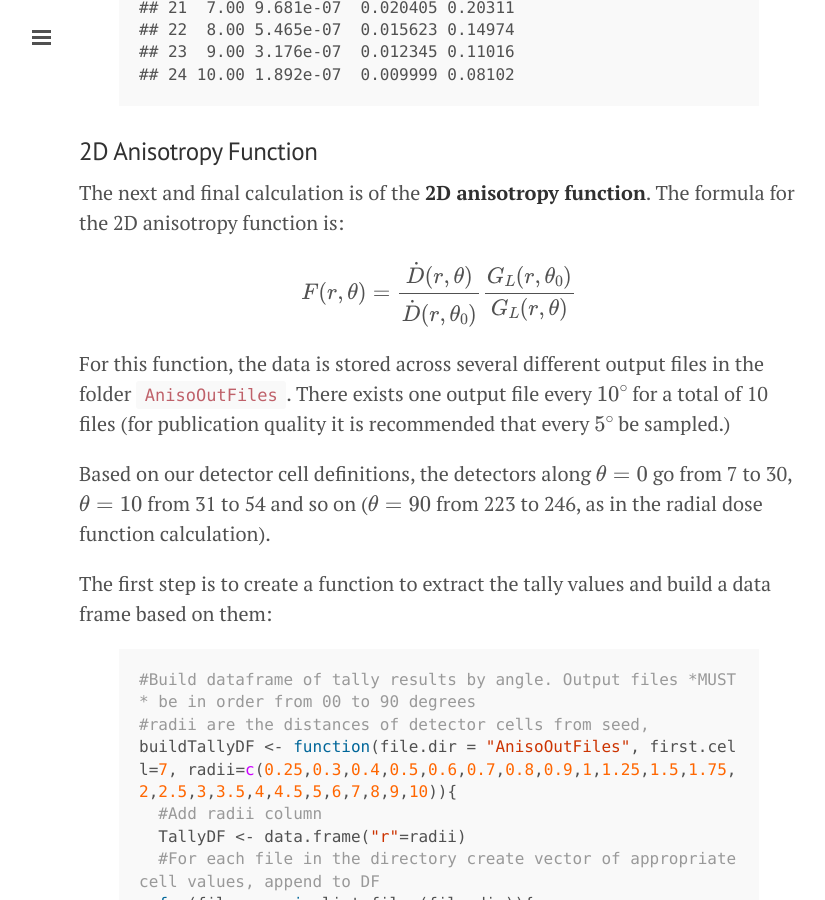
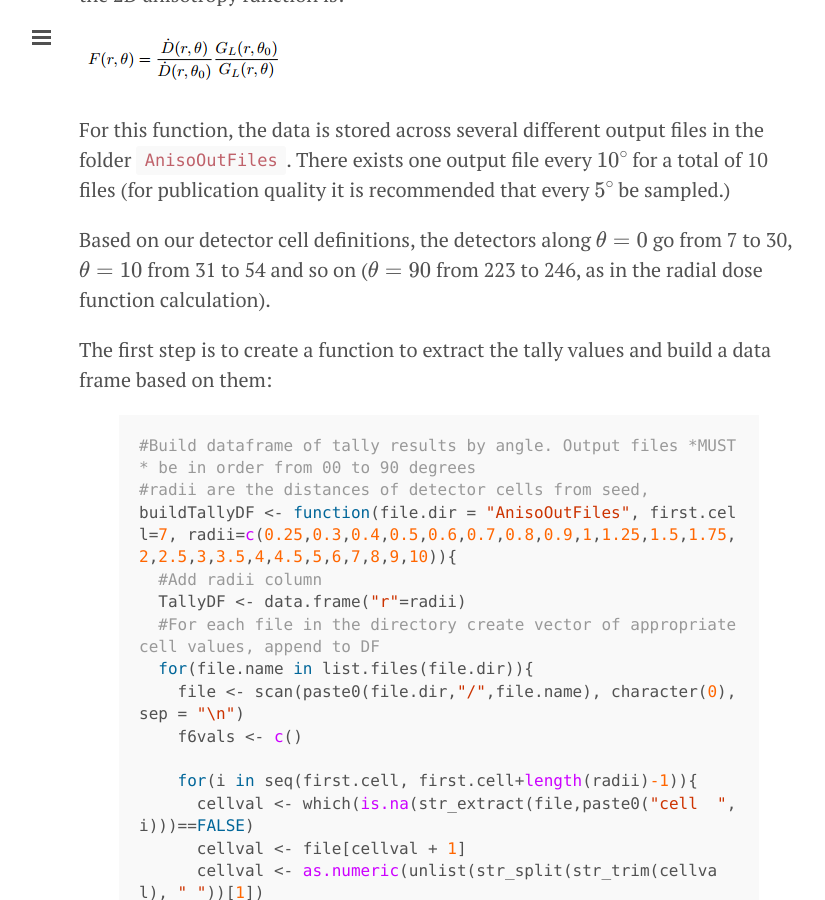
Before and after one commit to joelcarlson/joelcarlson.github.io, a Jekyll site: the page built from BrachytherapyReproducible.md, in a window 1280 px wide and 900 px high, scrolled down 6043 px. Shown: the whole window, without its empty margins (201-1026 px from the left). Built offline with Jekyll 4.4.1, drawn with Linux system fonts in a browser that asks for light colours; Markdown is read by kramdown in place of the engine named in the settings; formulas are drawn with MathJax 3.

Commit message:
More latex fixing

```diff
--- a/BrachytherapyReproducible.md
+++ b/BrachytherapyReproducible.md
@@ -62,7 +62,8 @@
 
 ![drc](/figs/BrachyReproducible/DRC.png)
 
-In the TG-43 formalism, \\(r_0\\) is 1 cm and \\(\theta_0=90^{\circ}\\).
+
+In the TG-43 formalism,\\(r_0\\) is 1 cm and \\(\theta_0=90^{\circ}\\).
 
 Given the output file we define a function to extract the cell tally values and use them to calculate the dose rate constant of the seed:
 
@@ -180,9 +181,7 @@
 
 The next and final calculation is of the **2D anisotropy function**.  The formula for the 2D anisotropy function is:
 
-\\[
-F(r, \theta) = \frac{\dot{D}(r,\theta)}{\dot{D}(r, \theta_0)} \frac{G_L(r, \theta_0)}{G_L(r, \theta)}
-\\]
+![ani](/figs/BrachyReproducible/aniso.png)
 
 For this function, the data is stored across several different output files in the folder `AnisoOutFiles`.  There exists one output file every \\(10^{\circ}\\) for a total of 10 files (for publication quality it is recommended that every \\(5^{\circ}\\) be sampled.)
 
```
Also changed, not shown: figs/BrachyReproducible/DRC.png, figs/BrachyReproducible/aniso.png (added), figs/BrachyReproducible/radial.png.
